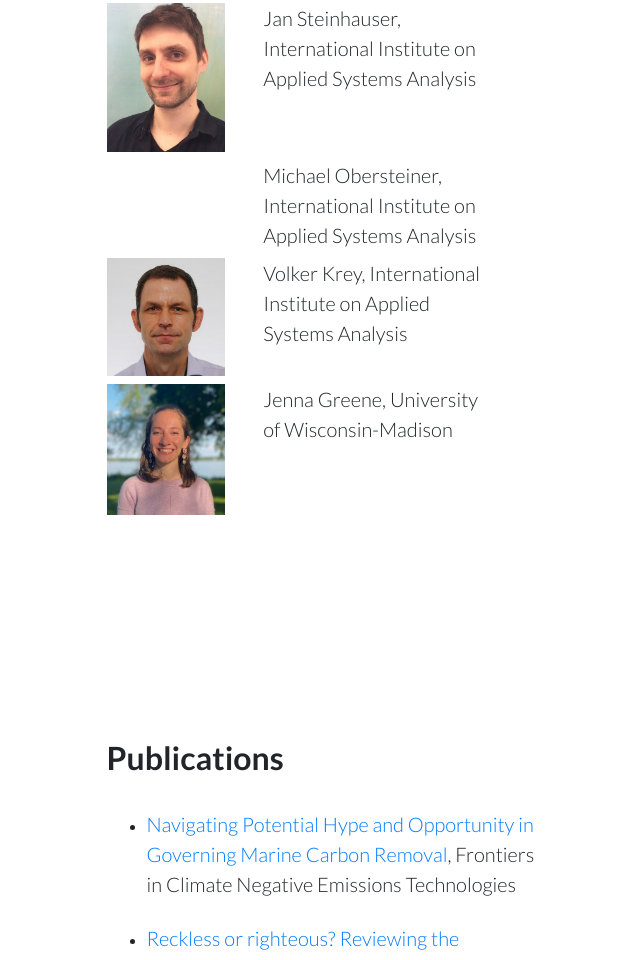
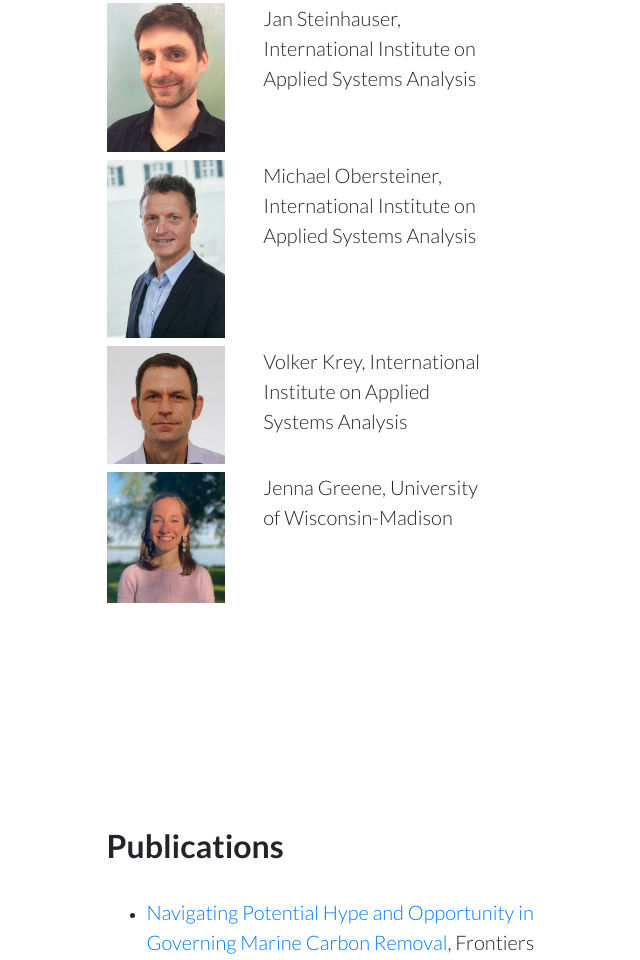
Before and after one commit to genie-erc/genie-erc.github.io, a website: page index.html in a window 1280 px wide. Shown: the part 5558-6518 px from the top of the page, without its empty margins (318-958 px from the left). Drawn offline with Linux system fonts and the light colour scheme.

Commit message:
michael picture

```diff
--- a/index.html
+++ b/index.html
@@ -363,7 +363,7 @@ header .overlay {
           <div class="container pl-0 pt-2">
             <div class="row">
               <div class="col-lg-4 m-0">
-                <!--<img src="img/sean.jpg" class="img-fluid" alt="Responsive image">-->
+                <img src="img/michael.jpg" class="img-fluid" alt="Responsive image">
               </div>
               <div class="col-lg-7 ml-2">
                 <p class="lead mb-0">Michael Obersteiner, International Institute on Applied Systems Analysis</p>
```
Also changed, not shown: img/michael.jpg (added).
